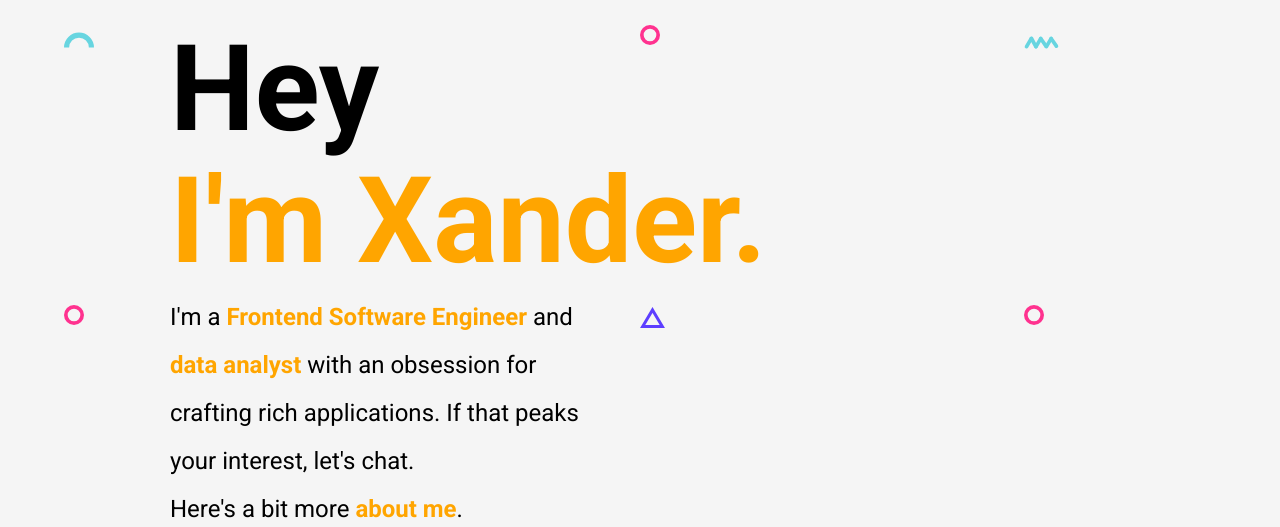
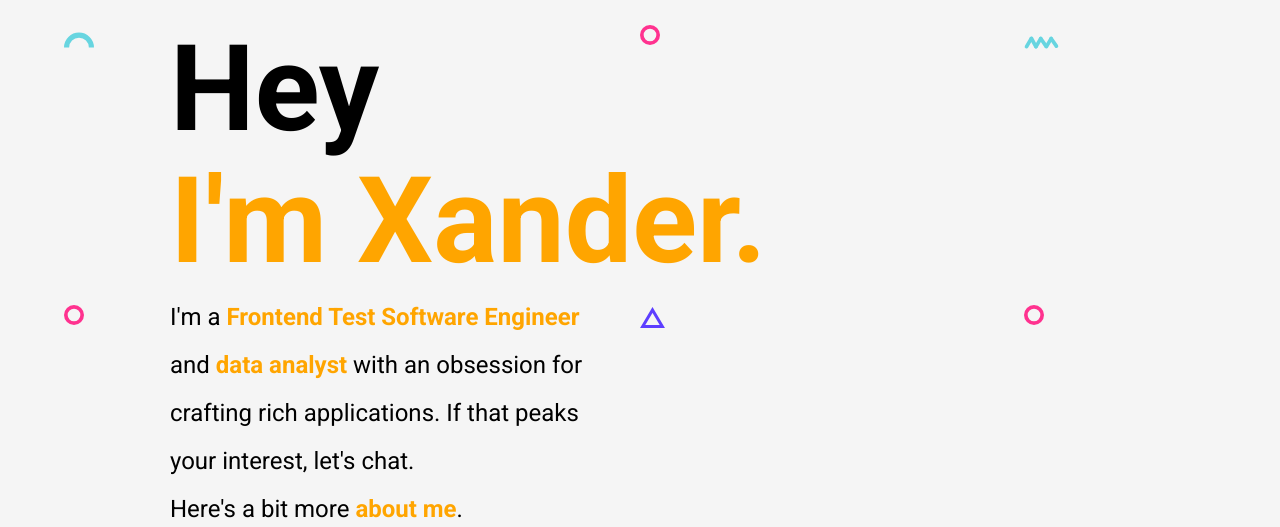
Before and after one commit to xander-bennett/xander-bennett.github.io, a plain HTML site: page index.html in a window 1280 px wide. Shown: the part 95-622 px from the top of the page. Drawn offline with nearby package versions, Linux system fonts and the light colour scheme.

```diff
--- a/index.html
+++ b/index.html
@@ -67,7 +67,7 @@
           <h1 class="title">Hey</h1>
           <header class="title orange"><b> I'm Xander. </b></header>
           <p class="header__para">
-            I'm a <b class="orange">Frontend Software Engineer</b> and
+            I'm a <b class="orange">Frontend Test Software Engineer</b> and
             <b class="orange">data analyst</b>
             with an obsession for crafting rich applications. If that peaks your
             interest, let's chat.
```
